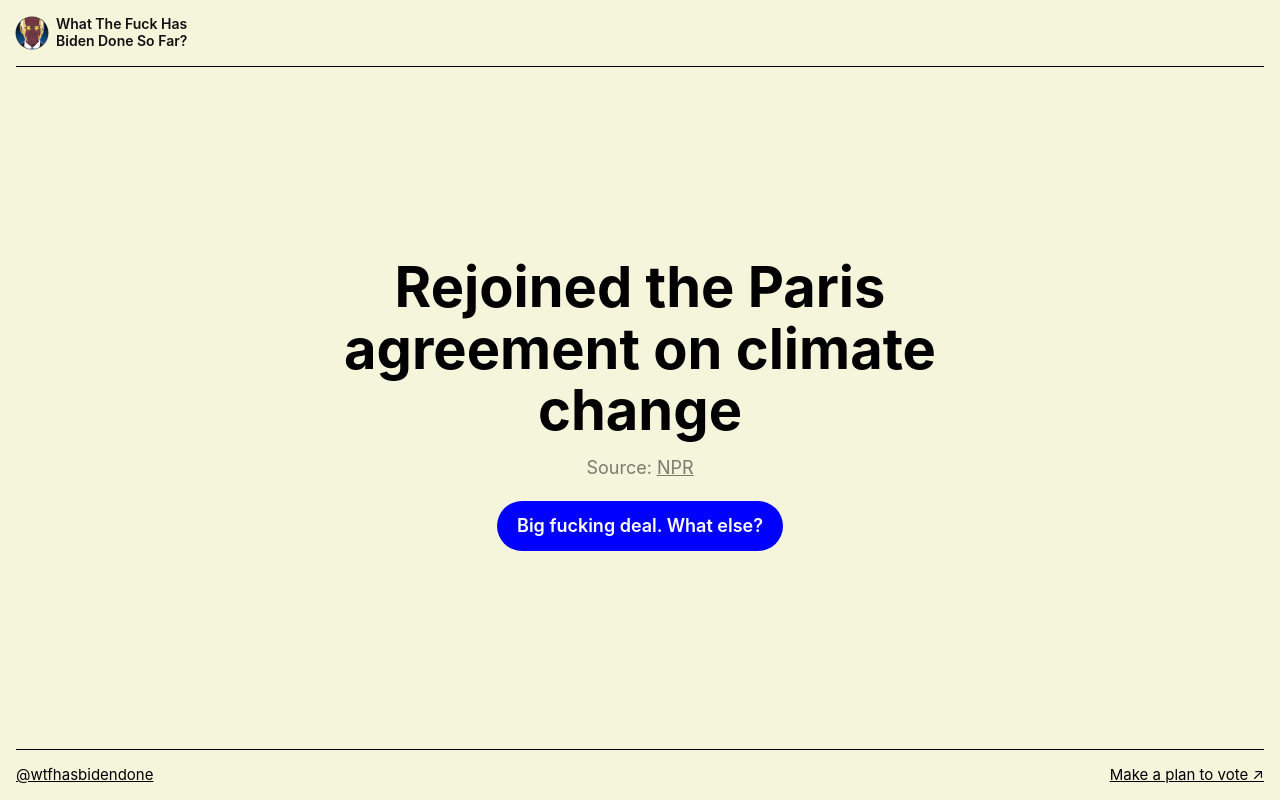
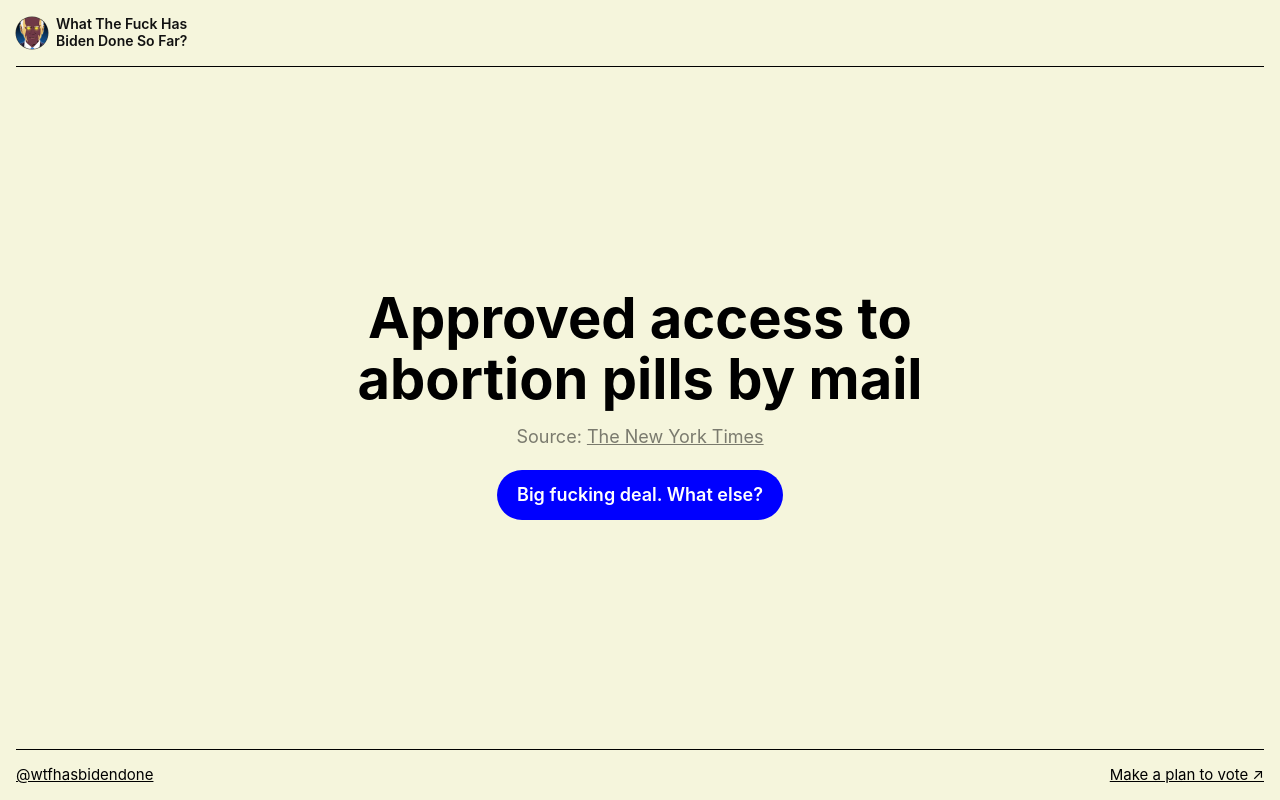
Before and after one commit to rxb/wtf-done, a Next.js app: page / in a window 1280 px wide. Built offline with nearby package versions, Linux system fonts and the light colour scheme.

Commit message:
moar things

```diff
--- a/pages/index.js
+++ b/pages/index.js
@@ -3,10 +3,8 @@ import styles from '../styles/Home.module.css'
 import { Fragment, useState, useEffect } from 'react';
 import {Layout, Button} from '../components/shared';
 import RevealText from '../components/revealText';
-import {things, quips} from '../wtfconfig';
-
-
-
+import {things as unsortedThings, quips} from '../wtfconfig';
+const things = [...unsortedThings].sort(() => 0.5 - Math.random());
 
 const ThingDone = (props) => {
 
@@ -62,7 +60,8 @@ const ThingDone = (props) => {
 
 function Home() {
   const [thingCursor, setThingCursor] = useState(0);
-  const [thing, setThing] = useState(things[Math.floor(Math.random() * things.length)]);
+  //const [thing, setThing] = useState(things[Math.floor(Math.random() * things.length)]);
+  const [thing, setThing] = useState(things[0]);
   const [quip, setQuip] = useState(quips[0]);
   const [isBrowser, setIsBrowser] = useState(false);
 
--- a/wtfconfig.js
+++ b/wtfconfig.js
@@ -102,11 +102,45 @@ export const things = [
     "sourceUrl": "https://www.bloomberg.com/news/articles/2021-08-04/biden-stimulus-increase-cut-obamacare-plan-premiums-by-40"
   },
   {
-    "title": "Cut US budget deficit in half -- the biggest decrease ever",
+    "title": "Cut US budget deficit in half — the biggest decrease ever",
     "sourceName": "Reuters",
     "sourceUrl": "https://www.reuters.com/markets/us/us-fy-2022-budget-deficit-halves-1375-trln-despite-student-loan-costs-2022-10-21/"
   },
-
+  {
+    "title": "Restored daily White House press briefings",
+    "sourceName": "ABC",
+    "sourceUrl": "https://www.abc.net.au/news/2021-01-21/first-white-house-press-briefing-jen-psaki-biden-trump/13078034"
+  },
+  {
+    "title": "Ordered end of federal contracts with private prison industry",
+    "sourceName": "Associated Press",
+    "sourceUrl": "https://apnews.com/article/joe-biden-race-and-ethnicity-prisons-coronavirus-pandemic-c8c246f00695f37ef2afb1dd3a5f115e"
+  },
+    {
+    "title": "Funded the construction of 500,000 new electric vehicle stations",
+    "sourceName": "Electrek",
+    "sourceUrl": "https://electrek.co/2021/12/13/white-house-plan-grow-us-ev-charging-network-500000-stations/"
+  },
+    {
+    "title": "$47 billion to protect areas hit by increased flooding, hurricanes and wildfires",
+    "sourceName": "New York Times",
+    "sourceUrl": "https://www.nytimes.com/2021/11/15/us/politics/whats-in-the-infrastructure-bill.html"
+  },
+  {
+    "title": "Largest-ever investment in repairing America's bridges",
+    "sourceName": "Railway Track & Structures",
+    "sourceUrl": "https://www.rtands.com/track-construction/track-structure/bridges-tunnels/first-leg-of-record-setting-bridge-funding-is-announced/"
+  },
+  {
+    "title": "$65 billion to bring high speed internet access to rural & underserved areas",
+    "sourceName": "Fierce Telecom",
+    "sourceUrl": "https://www.fiercetelecom.com/telecom/broadband-gets-65-billion-u-s-infrastructure-bill-here-s-what-happens-next"
+  },
+    {
+    "title": "Created new health research agency to cut cancer deaths by 50%",
+    "sourceName": "New York Times",
+    "sourceUrl": "https://www.nytimes.com/2022/02/02/us/politics/biden-cancer-moonshot.html"
+  },
   /*
   {
     "title": "",
```
